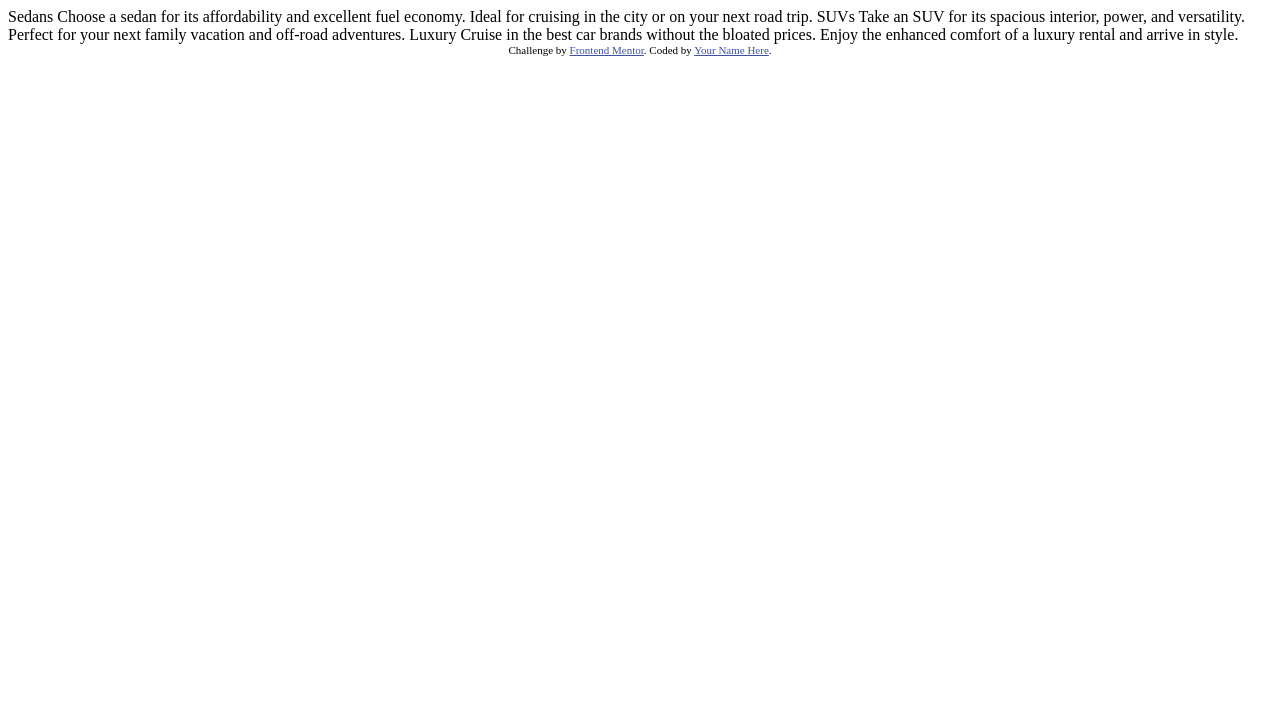
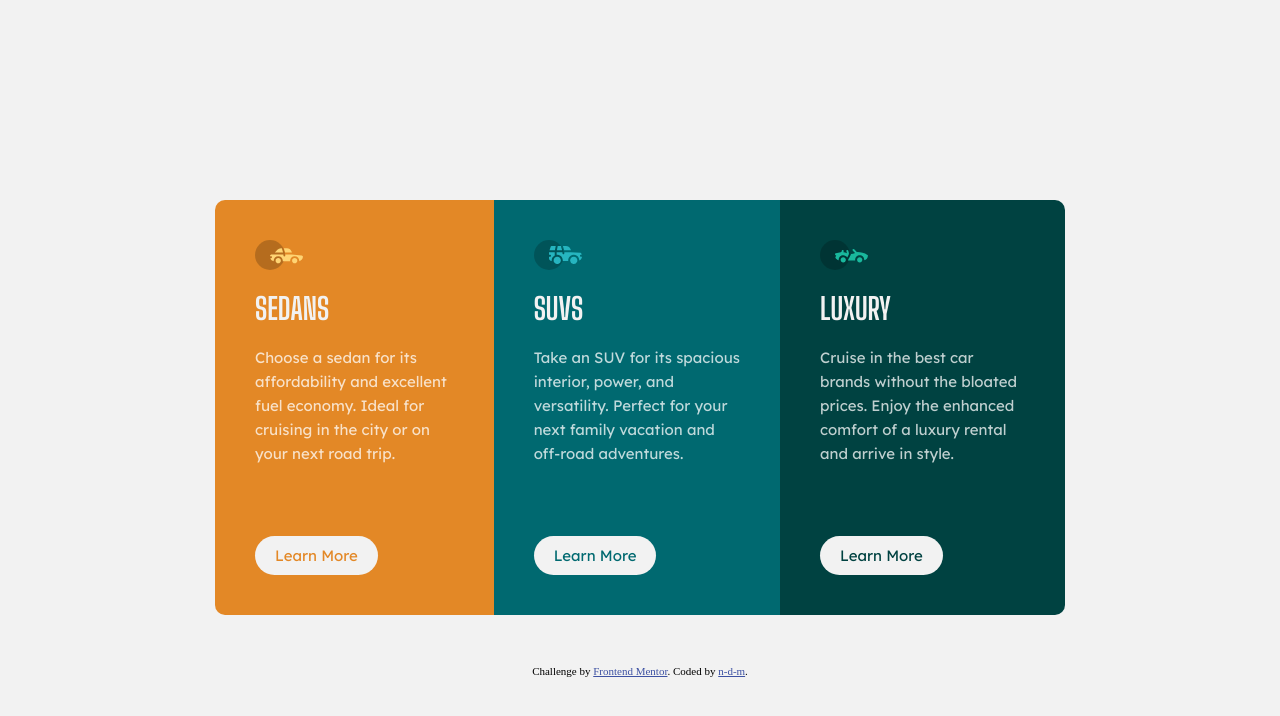
Before and after one commit to n-d-m/3-column-preview-card-component, a plain HTML site: page index.html in a window 1280 px wide. Drawn offline with Linux system fonts and the light colour scheme.

Commit message:
initial html and css

```diff
--- a/index.html
+++ b/index.html
@@ -1,36 +1,64 @@
 <!DOCTYPE html>
 <html lang="en">
   <head>
-  <meta charset="UTF-8">
-  <meta name="viewport" content="width=device-width, initial-scale=1.0"> <!-- displays site properly based on user's device -->
-
-  <link rel="icon" type="image/png" sizes="32x32" href="./images/favicon-32x32.png">
+    <meta charset="UTF-8" />
+    <meta name="viewport" content="width=device-width, initial-scale=1.0" />
+    <!-- displays site properly based on user's device -->
+    <link rel="preconnect" href="https://fonts.googleapis.com" />
+    <link rel="preconnect" href="https://fonts.gstatic.com" crossorigin />
+    <link
+      href="https://fonts.googleapis.com/css2?family=Big+Shoulders+Display:wght@700&family=Lexend+Deca&display=swap"
+      rel="stylesheet"
+    />
+    <link
+      rel="icon"
+      type="image/png"
+      sizes="32x32"
+      href="./images/favicon-32x32.png"
+    />
+    <link rel="stylesheet" href="./style.css" />
 
     <title>Frontend Mentor | 3-column preview card component</title>
+  </head>
 
-  <!-- Feel free to remove these styles or customise in your own stylesheet 👍 -->
-  <style>
-    .attribution { font-size: 11px; text-align: center; }
-    .attribution a { color: hsl(228, 45%, 44%); }
-  </style>
-</head>
   <body>
+    <main class="container">
+      <div class="sedans car-type">
+        <img src="./images/icon-sedans.svg" alt="sedan icon" />
+        <h1>Sedans</h1>
+        <p>
+          Choose a sedan for its affordability and excellent fuel economy. Ideal
+          for cruising in the city or on your next road trip.
+        </p>
+        <button type="button">Learn More</button>
+      </div>
 
-  Sedans
-  Choose a sedan for its affordability and excellent fuel economy. Ideal for cruising in the city
-  or on your next road trip.
+      <div class="suvs car-type">
+        <img src="./images/icon-suvs.svg" alt="suv icon" />
+        <h1>SUVs</h1>
+        <p>
+          Take an SUV for its spacious interior, power, and versatility. Perfect
+          for your next family vacation and off-road adventures.
+        </p>
+        <button type="button">Learn More</button>
+      </div>
 
-  SUVs
-  Take an SUV for its spacious interior, power, and versatility. Perfect for your next family vacation
-  and off-road adventures.
-
-  Luxury
-  Cruise in the best car brands without the bloated prices. Enjoy the enhanced comfort of a luxury
-  rental and arrive in style.
+      <div class="luxury car-type">
+        <img src="./images/icon-luxury.svg" alt="sedan icon" />
+        <h1>Luxury</h1>
+        <p>
+          Cruise in the best car brands without the bloated prices. Enjoy the
+          enhanced comfort of a luxury rental and arrive in style.
+        </p>
+        <button type="button">Learn More</button>
+      </div>
+    </main>
 
     <div class="attribution">
-    Challenge by <a href="https://www.frontendmentor.io?ref=challenge" target="_blank">Frontend Mentor</a>.
-    Coded by <a href="#">Your Name Here</a>.
+      Challenge by
+      <a href="https://www.frontendmentor.io?ref=challenge" target="_blank"
+        >Frontend Mentor</a
+      >. Coded by <a href="https://github.com/n-d-m">n-d-m</a>.
     </div>
   </body>
 </html>
--- a/style.css
+++ b/style.css
@@ -0,0 +1,155 @@
+*{
+    padding: 0;
+    margin: 0;
+    box-sizing: border-box;
+}
+
+:root{
+    --primaryOrange: hsl(31, 77%, 52%);
+    --primaryCyan: hsl(184, 100%, 22%);
+    --primaryDarkCyan: hsl(179, 100%, 13%);
+
+    --neutralAlphaWhite: hsla(0, 0%, 100%, 0.75);
+    --neutralLightGray: hsl(0, 0%, 95%);
+}
+
+body{
+    display: flex;
+    flex-direction: column;
+    justify-content: center;
+    align-items: center;
+    background-color: var(--neutralLightGray);
+    font-size: 15px;
+}
+
+/* GENERAL STYLES */
+
+h1{
+    font-family: Big Shoulders Display, sans-serif;
+    text-transform: uppercase;
+    color: var(--neutralLightGray);
+}
+
+p{
+    font-family: Lexend Deca, sans-serif;
+    color: var(--neutralAlphaWhite);
+    line-height: 1.5rem;
+}
+
+/* MAIN CONTAINER */
+
+.container{
+    display: flex;
+    flex-direction: column;
+    width: 315px;
+    margin: 50px 0 50px 0;
+}
+
+/* INDIVIDUAL CAR CONTAINERS */
+
+.car-type{
+    display: flex;
+    flex-direction: column;
+    gap: 20px;
+}
+
+img{
+    width: 3rem;
+}
+
+.sedans{
+    background-color: var(--primaryOrange);
+    padding: 40px;
+    border-radius: 10px 10px 0 0;
+}
+
+.suvs {
+    background-color: var(--primaryCyan);
+    padding: 40px;
+}
+
+.luxury {
+    background-color: var(--primaryDarkCyan);
+    padding: 40px;
+    border-radius: 0 0 10px 10px;
+}
+
+/* BUTTONS */
+
+button{
+    font-family: Lexend Deca, sans-serif;
+    font-size: 15px;
+    background-color: var(--neutralLightGray);
+    border: none;
+    border-radius: 50px;
+    padding: 10px 20px;
+    width: fit-content;
+}
+
+.sedans > button{
+    color: var(--primaryOrange);
+}
+
+.sedans > button:hover{
+    border: 2px solid var(--neutralLightGray);
+    color: var(--neutralLightGray);
+    background-color: var(--primaryOrange);
+    padding: 8px 20px;
+    cursor: pointer;
+}
+
+.suvs>button {
+    color: var(--primaryCyan);
+}
+
+.suvs>button:hover {
+    border: 2px solid var(--neutralLightGray);
+    color: var(--neutralLightGray);
+    background-color: var(--primaryCyan);
+    padding: 8px 20px;
+    cursor: pointer;
+}
+
+.luxury>button {
+    color: var(--primaryDarkCyan);
+}
+
+.luxury>button:hover {
+    border: 2px solid var(--neutralLightGray);
+    color: var(--neutralLightGray);
+    background-color: var(--primaryDarkCyan);
+    padding: 8px 20px;
+    cursor: pointer;
+}
+
+.attribution {
+    font-size: 11px;
+    text-align: center;
+}
+
+.attribution a {
+    color: hsl(228, 45%, 44%);
+}
+
+/* MEDIA QUERIES */
+
+@media screen and (min-width: 476px) {
+    .container{
+        display: flex;
+        flex-direction: row;
+        width: 850px;
+        margin-top: 25vh;
+    }
+
+    .sedans{
+        border-radius: 10px 0 0 10px;
+    }
+
+    .luxury{
+        border-radius: 0 10px 10px 0;
+    }
+
+    button{
+        margin-top: 50px;
+    }
+}
```
Also changed, not shown: screenshots/Frontend Mentor 3-column preview card component-desktop(1).png (added). Lines whose indentation alone changed are shown as unchanged.
